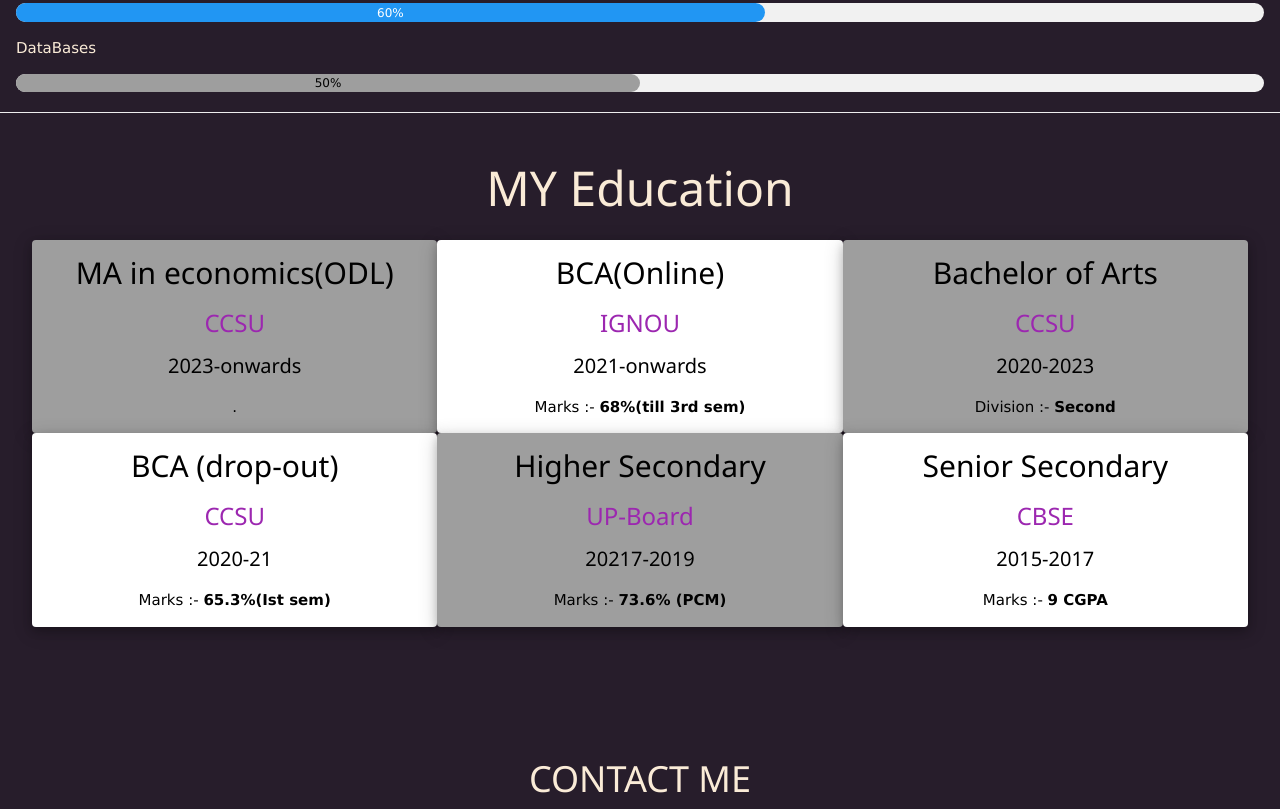
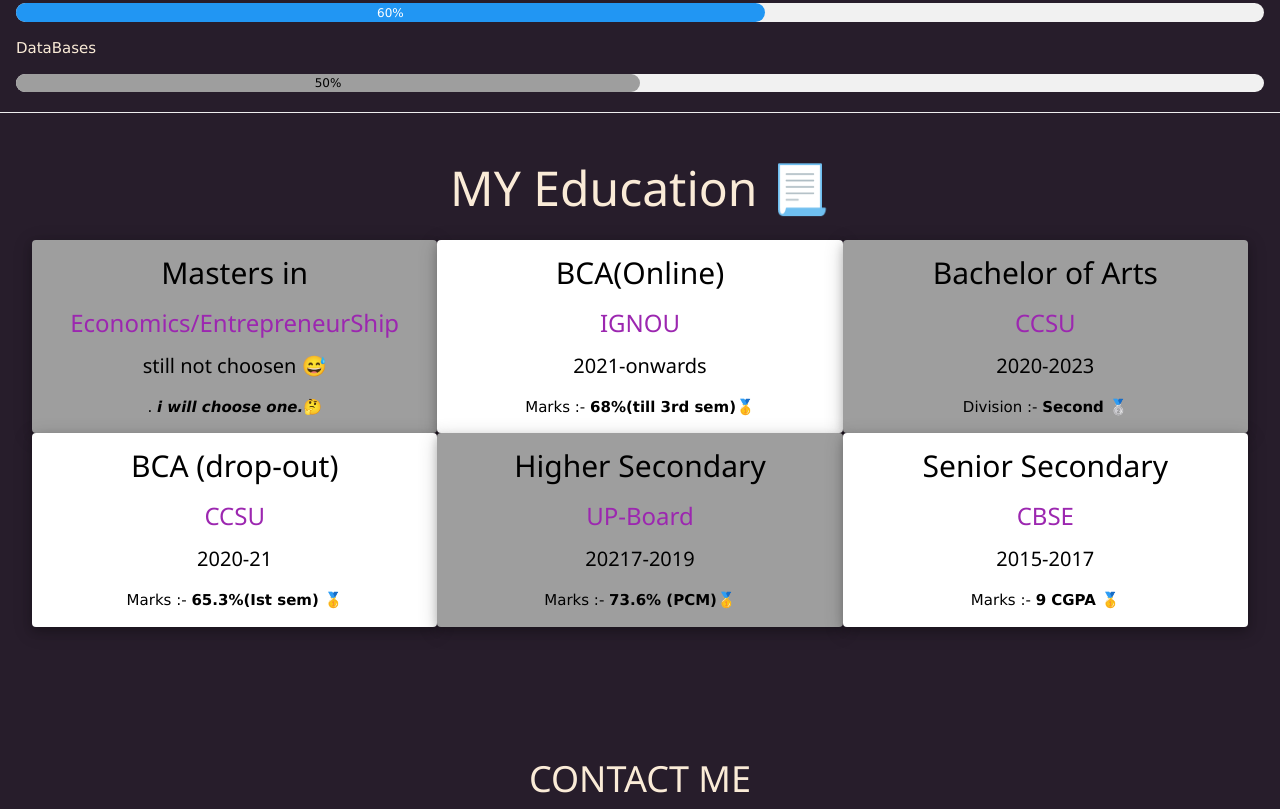
Before and after one commit to arishsaifi/hs, a plain HTML site: page index.html in a window 1280 px wide. Shown: the part 2138-2947 px from the top of the page. Drawn offline with nearby package versions, Linux system fonts and the light colour scheme.

Commit message:
icon  update

```diff
--- a/index.html
+++ b/index.html
@@ -72,7 +72,7 @@
     <div class="space5"></div>
     <div class=" w3-center">
         <button class="w3-button-center  w3-round-xlarge w3-text-teal w3-light-grey w3-border-teal;"><b>
-                <p>Please,Check my These Acc...ts. ! click on these icons </p><br />
+                <p>Please,Check my These Acc...ts. ! click on the icon </p><br />
                 <a href="https://www.linkedin.com/in/arishsaifi">
                     <i class="fa fa-linkedin w3-hover-opacity w3-text-indigo w3-xxlarge"></i></a>
                 &nbsp;&nbsp;&nbsp;<a href="https://github.com/arishsaifi">
@@ -96,7 +96,7 @@
     <div class="w3-margin w3-margin-right w3-margin-left">
         <p class="w3-large">
         <h3>
-            <b><i class="fa fa-asterisk fa-fw w3-margin-right w3-text-purple"></i> Technical <b>Skills</b>
+            <b><i class="fa fa-asterisk fa-fw w3-margin-right w3-text-purple"></i> Technical <b>Skills </b>📑
         </h3></b></p>
         <p>C & C++ Programming</p>
         <div class="w3-light-grey w3-round-xlarge w3-small">
@@ -145,25 +145,25 @@
     </div>
     <hr class="hr">
     <div class="w3-container " id="education">
-        <h2 style="text-align: center;" class="w3-text-rey w3-xxxlarge"> MY Education</h2>
+        <h2 style="text-align: center;" class="w3-text-rey w3-xxxlarge"> MY Education 📃</h2>
         <div class="w3-margin ">
             <div class="w3-card-4 w3-third w3-grey w3-center w3-round">
-                <h2 class="">MA in economics(ODL)</h2>
-                <h3 class="w3-text-purple">CCSU</h3>
-                <h4>2023-onwards</h4>
-                <p>. <span><b></b></span> </p>
+                <h2 class="">Masters in </h2>
+                <h3 class="w3-text-purple">Economics/EntrepreneurShip </h3>
+                <h4>still not choosen 😅</h4>
+                <p>. <span><b> <i>i will choose one.</i></b>🤔 </span> </p>
             </div>
             <div class="w3-card-4 w3-third w3-white w3-center w3-round ">
                 <h2 class="w3-text-black">BCA(Online)</h2>
                 <h3 class="w3-text-purple">IGNOU</h3>
                 <h4>2021-onwards</h4>
-                <p>Marks :- <span><b> 68%(till 3rd sem)</b></span> </p>
+                <p>Marks :- <span><b> 68%(till 3rd sem)🥇</b></span> </p>
             </div>
             <div class="w3-card-4 w3-third w3-grey w3-center w3-round ">
                 <h2 class="">Bachelor of Arts</h2>
                 <h3 class="w3-text-purple">CCSU</h3>
                 <h4>2020-2023</h4>
-                <p>Division :- <span><b> Second</b></span> </p>
+                <p>Division :- <span><b> Second 🥈</b></span> </p>
             </div>
         </div>
         <div class="w3-margin">
@@ -171,19 +171,19 @@
                 <h2 class="">BCA (drop-out)</h2>
                 <h3 class="w3-text-purple">CCSU</h3>
                 <h4>2020-21</h4>
-                <p> Marks :- <span><b> 65.3%(Ist sem)</b></span> </p>
+                <p> Marks :- <span><b> 65.3%(Ist sem) 🥇</b></span> </p>
             </div>
             <div class="w3-card-4 w3-third w3-grey w3-center w3-round">
                 <h2 class="">Higher Secondary </h2>
                 <h3 class="w3-text-purple">UP-Board</h3>
                 <h4>20217-2019</h4>
-                <p>Marks :- <span><b> 73.6% (PCM)</b></span> </p>
+                <p>Marks :- <span><b> 73.6% (PCM)🥇</b></span> </p>
             </div>
             <div class="w3-card-4 w3-third w3-white w3-center w3-round">
                 <h2 class="w3-text-black">Senior Secondary </h2>
                 <h3 class="w3-text-purple">CBSE</h3>
                 <h4>2015-2017</h4>
-                <p>Marks :- <span><b> 9 CGPA</b></span> </p>
+                <p>Marks :- <span><b> 9 CGPA 🥇</b></span> </p>
             </div>
         </div>
 
```
